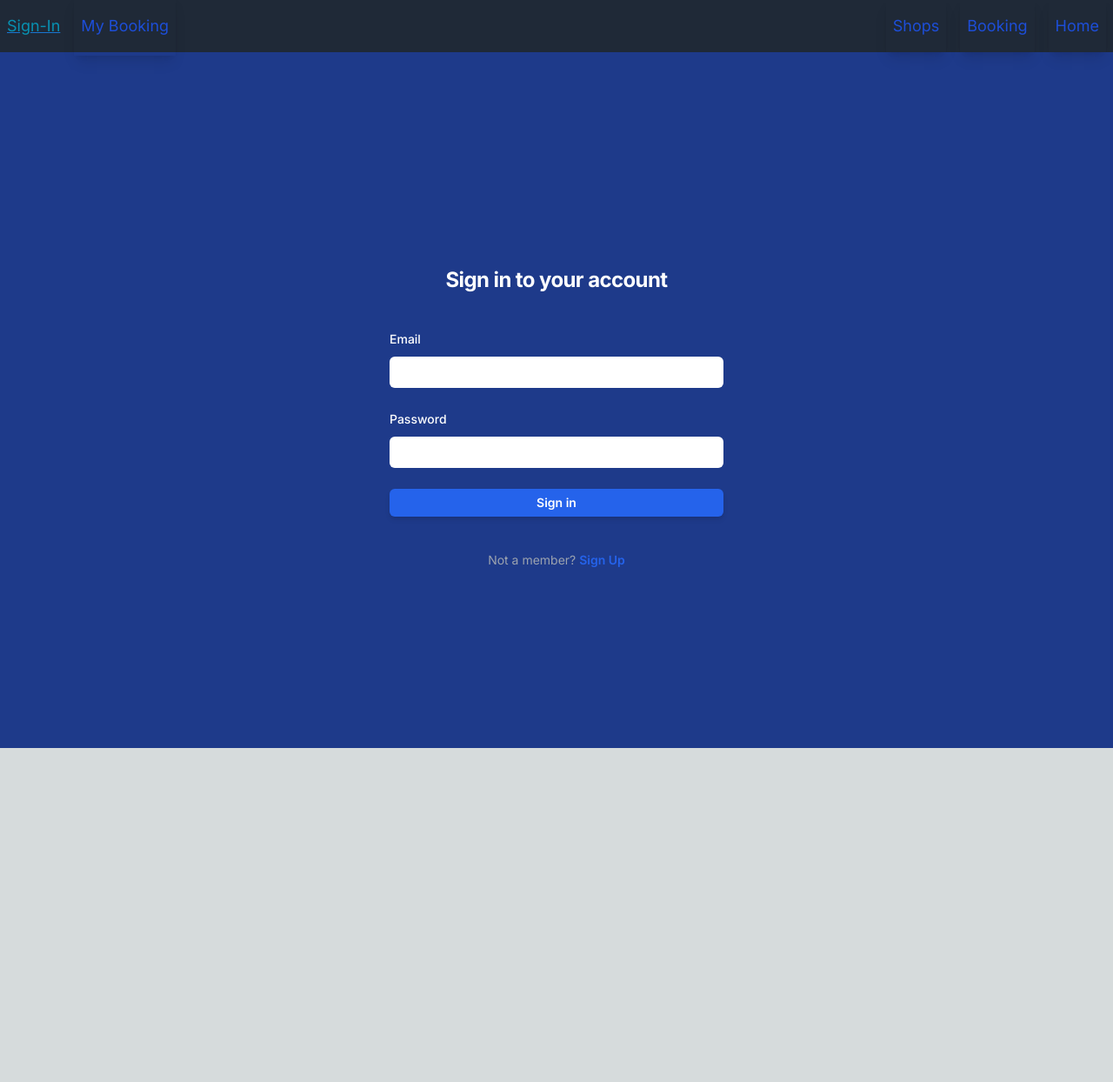
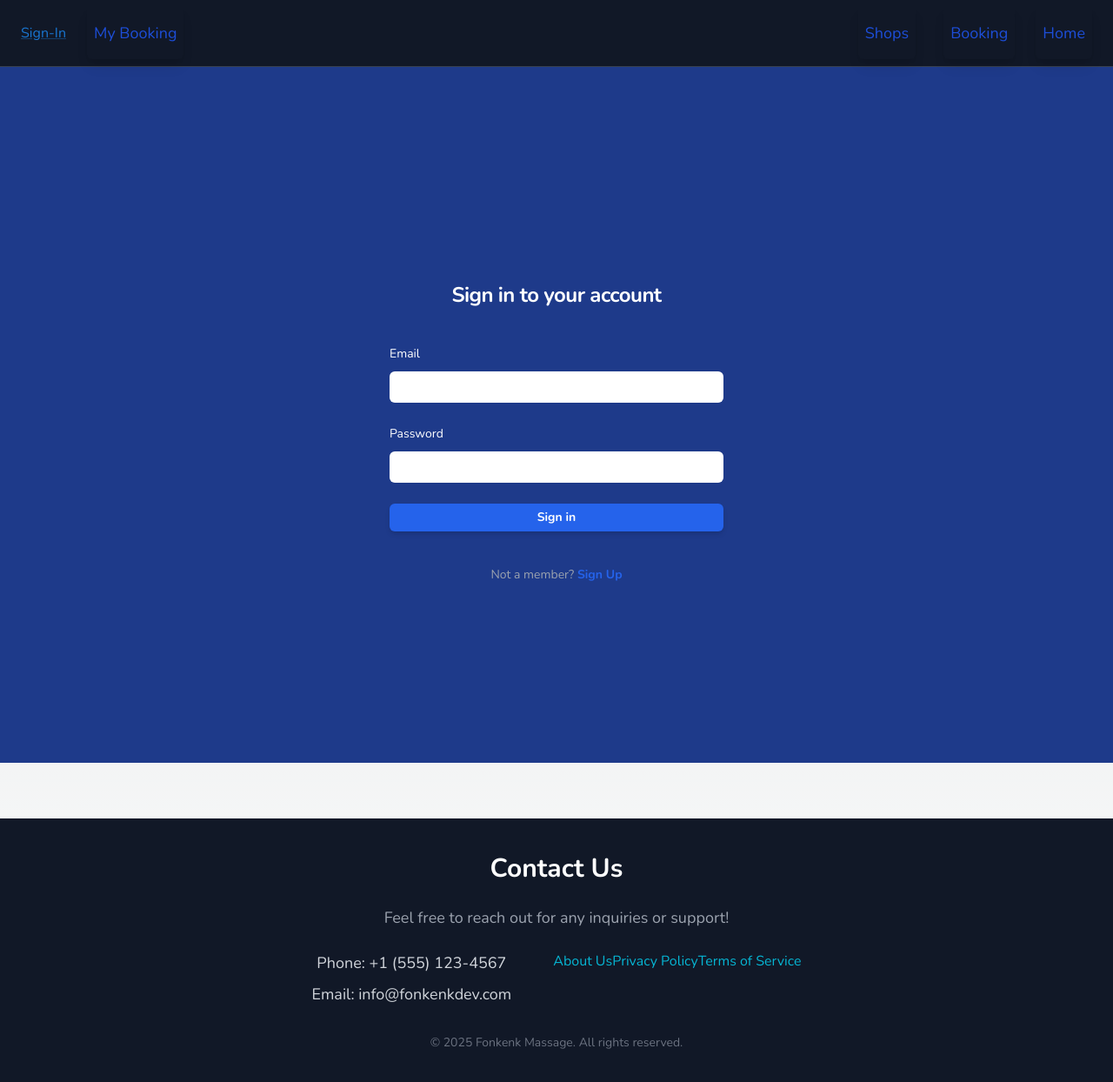
Before and after one commit to MadManJJ/Fonkenk, a Next.js app: page /auth/signin in a window 1280 px wide. Shown: the top 1244 px of the page at 87% size. Before the commit the page ends 860 px from the top, so only its background shows below. Built offline with nearby package versions, Linux system fonts and the light colour scheme; no server answers.

Commit message:
Fix homepage & change global font & add footer component

```diff
--- a/package.json
+++ b/package.json
@@ -13,8 +13,10 @@
     "@emotion/styled": "^11.13.0",
     "@mui/material": "^5.16.7",
     "@mui/x-date-pickers": "^7.13.0",
+    "@next/font": "^14.2.15",
     "@reduxjs/toolkit": "^2.2.8",
     "dayjs": "^1.11.13",
+    "google": "^2.1.0",
     "next": "14.2.5",
     "next-auth": "^4.24.8",
     "react": "^18",
--- a/src/app/layout.tsx
+++ b/src/app/layout.tsx
@@ -6,6 +6,15 @@ import NextAuthProvider from "@/providers/NextAuthProvider";
 import { authOptions } from "./api/auth/[...nextauth]/authOptions";
 import ReduxProvider from "@/redux/ReduxProvider";
 import TopMenu from "@/components/TopMenu";
+
+import { Nunito } from "next/font/google";
+import Footer from "@/components/Footer";
+
+const nunito = Nunito({
+  subsets: ["latin"],
+  weight: ["300", "400", "700"],
+  variable: "--font-nunito",
+});
 
 const inter = Inter({ subsets: ["latin"] });
 
@@ -23,12 +32,13 @@ export default async function RootLayout({
   const session = await getServerSession(authOptions);
 
   return (
-    <html lang="en">
-      <body className={inter.className}>
+    <html lang="en" className={nunito.variable}>
+      <body className="font-sans">
         <ReduxProvider>
           <NextAuthProvider session={session}>
             <TopMenu/>
             {children}
+            <Footer/>
           </NextAuthProvider>
         </ReduxProvider>
       </body>
--- a/src/app/page.tsx
+++ b/src/app/page.tsx
@@ -2,7 +2,6 @@ import Image from "next/image";
 import Banner from '@/components/Banner'
 import Card from '@/components/Card'
 import styles from "./page.module.css";
-import CardPanel from "@/components/CardPanel";
 
 
 export default function Home() {
@@ -11,7 +10,13 @@ export default function Home() {
     <main>
       <div>
         <Banner/>
-
+        <div className="flex justify-center items-center gap-5 my-3 mx-3">
+        <Card shopName="TestShop" imgSrc=""/>
+        <Card shopName="TestShop" imgSrc=""/>
+        <Card shopName="TestShop" imgSrc=""/>
+        <Card shopName="TestShop" imgSrc=""/>
+        <Card shopName="TestShop" imgSrc=""/>
+        </div>
       </div>
 
     </main>
--- a/src/components/Banner.tsx
+++ b/src/components/Banner.tsx
@@ -1,36 +1,31 @@
 'use client'
+import { useSession } from 'next-auth/react';
+import { useRouter } from 'next/navigation';
 import styles from './banner.module.css';
-import Image from 'next/image';
-import  {useState} from 'react';
-import { useRouter } from 'next/navigation';
-import { useSession } from 'next-auth/react';
 
+export default function Banner() {
+  const { data: session } = useSession();
+  const router = useRouter();
 
-export default function Banner () {
+  return (
+    <div className={`${styles.banner} relative overflow-hidden bg-gradient-to-r from-indigo-500 via-purple-500 to-pink-500 py-16 px-4`}>
+      {/* Background image removed, added gradient for a modern look */}
+      <div className="absolute inset-0 bg-cover bg-center opacity-50 z-0"></div>
 
+      <div className="relative z-10 text-white text-center space-y-4">
+        <h1 className="text-5xl font-extrabold leading-tight tracking-tight sm:text-6xl">
+          Relax and Rejuvenate with Our Massage Services
+        </h1>
+        <h3 className="text-xl md:text-2xl max-w-3xl mx-auto">
+          Book a massage today and experience ultimate relaxation, personalized just for you.
+        </h3>
+      </div>
 
-    const router = useRouter()
-    const { data: session} = useSession()
-    console.log(session?.user.token)
-
-    return (
-        <div className={styles.banner} >
-            <Image src={'/img/massage.jpg'}
-            alt='cover'
-            fill={true}
-            priority
-            objectFit='cover'/>
-            <div className={styles.bannerText}>
-            <h1 className='text-4xl font-medium'>Relax and Rejuvenate with Our Massage Services</h1>
-            <h3 className='text-xl'>Book a massage today and experience ultimate relaxation, personalized just for you.</h3>
-
-            </div>
-            {
-                session?<div className='z-30 absolute top-5 right-10 front-semibold text-cyan-800 text-lg'
-                >Welcome {session.user?.email}</div>: null
-            }
-
+      {session && (
+        <div className="z-30 absolute top-5 right-10 font-semibold text-cyan-200 text-lg shadow-md px-4 py-2 bg-black bg-opacity-50 rounded-lg">
+          Welcome, {session.user?.email}
         </div>
-
-    );
+      )}
+    </div>
+  );
 }
--- /dev/null
+++ b/src/components/Card.tsx
@@ -0,0 +1,18 @@
+import Image from 'next/image';
+
+
+export default function Card({shopName , imgSrc} : {shopName:string  , imgSrc:string}) {
+    return (
+        <div className = 'w-1/5 h-[280px] rounded-lg shadow-lg mt-3'>
+            <div className='w-full h-[70%] relative rounded-t-lg'>
+                <Image src={imgSrc}
+                alt='Product Picture'
+                fill={true}
+                objectFit='object-contain rounded-t-lg' />
+            </div>
+            <div className='w-full h-[30%] p-[10px]'>
+                {shopName}
+            </div>
+        </div>
+    );
+}
--- /dev/null
+++ b/src/components/Footer.tsx
@@ -0,0 +1,36 @@
+'use client'
+import Link from 'next/link';
+
+export default function Footer() {
+  return (
+    <div className="bg-gray-900 text-white py-10 mt-16">
+      <div className="container mx-auto text-center">
+        {/* Contact Section */}
+        <div className="space-y-6">
+          <h3 className="text-3xl font-semibold">Contact Us</h3>
+          <p className="text-lg text-gray-400">Feel free to reach out for any inquiries or support!</p>
+
+          <div className="flex justify-center space-x-12">
+            {/* Dummy contact info */}
+            <div className="space-y-2 text-gray-300">
+              <p className="text-lg">Phone: +1 (555) 123-4567</p>
+              <p className="text-lg">Email: info@fonkenkdev.com</p>
+            </div>
+
+            {/* Links Section */}
+            <div className="space-y-2 text-gray-300">
+              <Link href="/about" className="text-cyan-500 hover:text-cyan-400 transition duration-300">About Us</Link>
+              <Link href="/privacy-policy" className="text-cyan-500 hover:text-cyan-400 transition duration-300">Privacy Policy</Link>
+              <Link href="/terms-of-service" className="text-cyan-500 hover:text-cyan-400 transition duration-300">Terms of Service</Link>
+            </div>
+          </div>
+        </div>
+
+        {/* Footer Copyright */}
+        <div className="mt-8">
+          <p className="text-sm text-gray-500">© 2025 Fonkenk Massage. All rights reserved.</p>
+        </div>
+      </div>
+    </div>
+  );
+}
--- a/src/components/TopMenu.tsx
+++ b/src/components/TopMenu.tsx
@@ -6,47 +6,41 @@ import { Link } from "@mui/material";
 export default function TopMenu() {
   const { data: session, status } = useSession();
 
-
   if (status === "loading") {
-    return <div>Loading...</div>;
+    return (
+      <div className="flex justify-center items-center h-16 bg-gray-800 text-white">
+        Loading...
+      </div>
+    );
   }
 
   return (
-    <div className="flex items-center justify-end p-0 bg-gray-800 text-white z-[20]">
-      <div className="flex flex-row absolute left-0">
-        {
-          session ? (
-            <Link href="/auth/signout">
-              <div className="flex items-center h-full px-2 py-5 text-cyan-600 text-lg">
+    <div className="flex items-center justify-between px-6 py-2 bg-gray-900 text-white shadow-md z-[20] border-b border-gray-700">
+      <div className="flex items-center space-x-6">
+        {session ? (
+          <Link href="/auth/signout" className="text-cyan-400 hover:text-cyan-300 transition font-semibold">
             Sign-Out
-              </div>
           </Link>
         ) : (
-            <Link href="/api/auth/signin">
-              <div className="flex items-center h-full px-2 py-5 text-cyan-600 text-lg">
+          <Link href="/api/auth/signin" className="text-cyan-400 hover:text-cyan-300 transition font-semibold">
             Sign-In
-              </div>
           </Link>
-          )
-        }
-        {
-          session?.user.role === "admin" ? (
+        )}
+        {session?.user.role === "admin" ? (
           <TopMenuItem title="All Booking" pageRef="/mybooking" />
         ) : (
           <TopMenuItem title="My Booking" pageRef="/mybooking" />
-          )
-        }
+        )}
       </div>
 
+      <div className="flex items-center space-x-6">
         <TopMenuItem title="Shops" pageRef="/shops" />
         <TopMenuItem title="Booking" pageRef="/booking" />
-
-      {
-        session?.user.role === "admin" ? (
+        {session?.user.role === "admin" && (
           <TopMenuItem title="All User" pageRef="/users" />
-        ) : null
-      }
+        )}
         <TopMenuItem title="Home" pageRef="/" />
+      </div>
     </div>
   );
 }
--- a/src/components/TopMenuItem.tsx
+++ b/src/components/TopMenuItem.tsx
@@ -2,7 +2,7 @@ import Link from "next/link";
 
 export default function TopMenuItem ( {title, pageRef}:{ title:string, pageRef:string}){
     return (
-        <Link href={pageRef} className="mx-2 flex items-center justify-center  hover:bg-violet-300 focus:outline-2 focus:outline-offset-20 focus:outline-violet-500 active:bg-violet-700 text-lg text-blue-700 hover:text-blue-700 box-border bg-cover z-[20] shadow-lg py-4 px-2 ">
+        <Link href={pageRef} className="mx-2 flex items-center justify-center rounded-md  hover:bg-violet-300 hover:rounded-md focus:outline-2 focus:outline-offset-20 focus:outline-violet-500 active:bg-violet-700 text-lg text-blue-700 hover:text-blue-700 box-border bg-cover z-[20] shadow-lg py-4 px-2 ">
            {title}
         </Link>
     );
--- a/tailwind.config.js
+++ b/tailwind.config.js
@@ -5,7 +5,11 @@ module.exports = {
     './src/components/**/*.{js,ts,jsx,tsx,mdx}'
   ],
   theme: {
-    extend: {},
+    extend: {
+      fontFamily: {
+        sans: ["var(--font-nunito)", "sans-serif"]
+      }
+    },
   },
   plugins: [],
 }
```
Also changed, not shown: src/components/banner.module.css (+22 -14 lines), 1 other file (tests, documents, lock files or other folders). Lines whose indentation alone changed are shown as unchanged.
